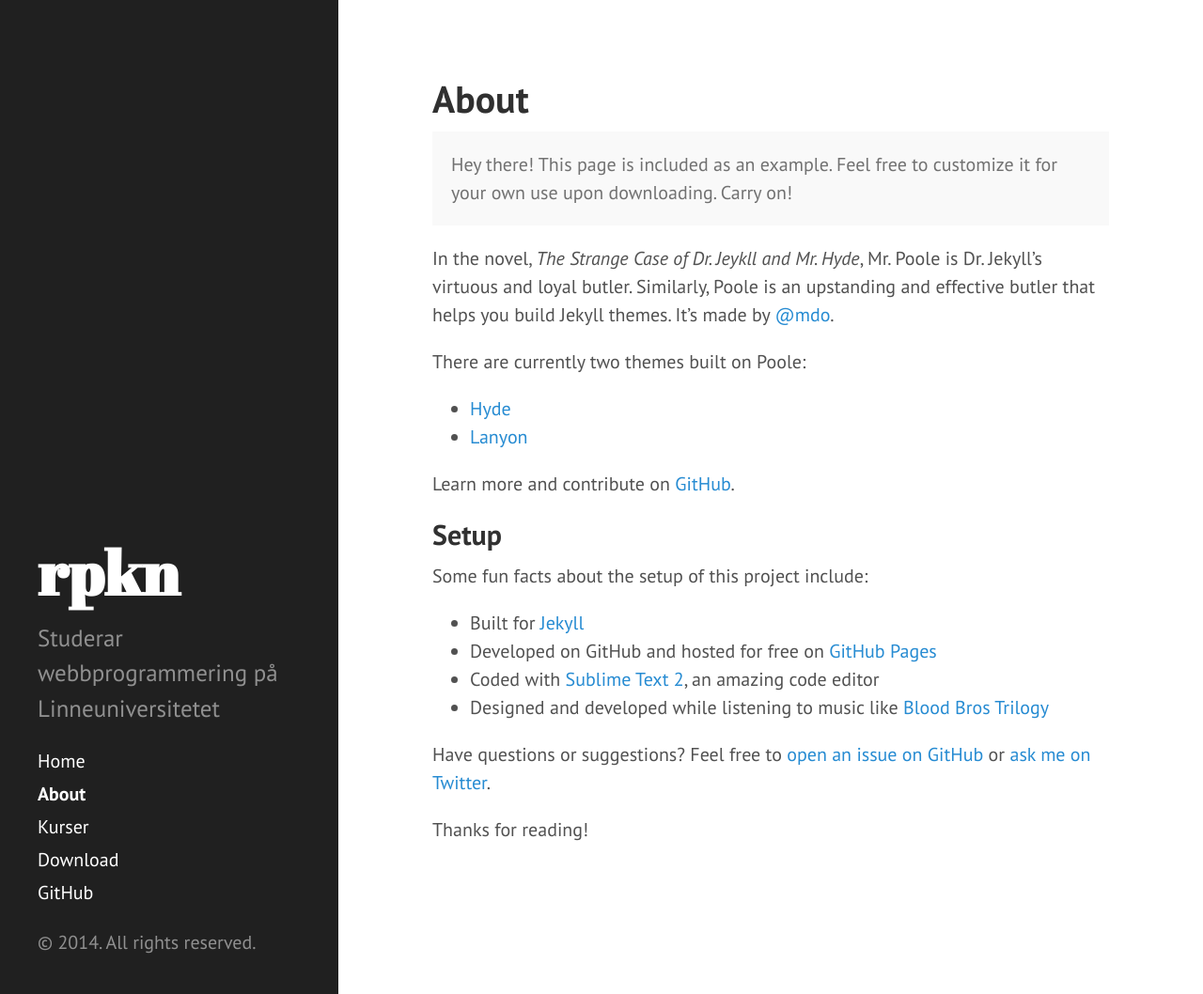
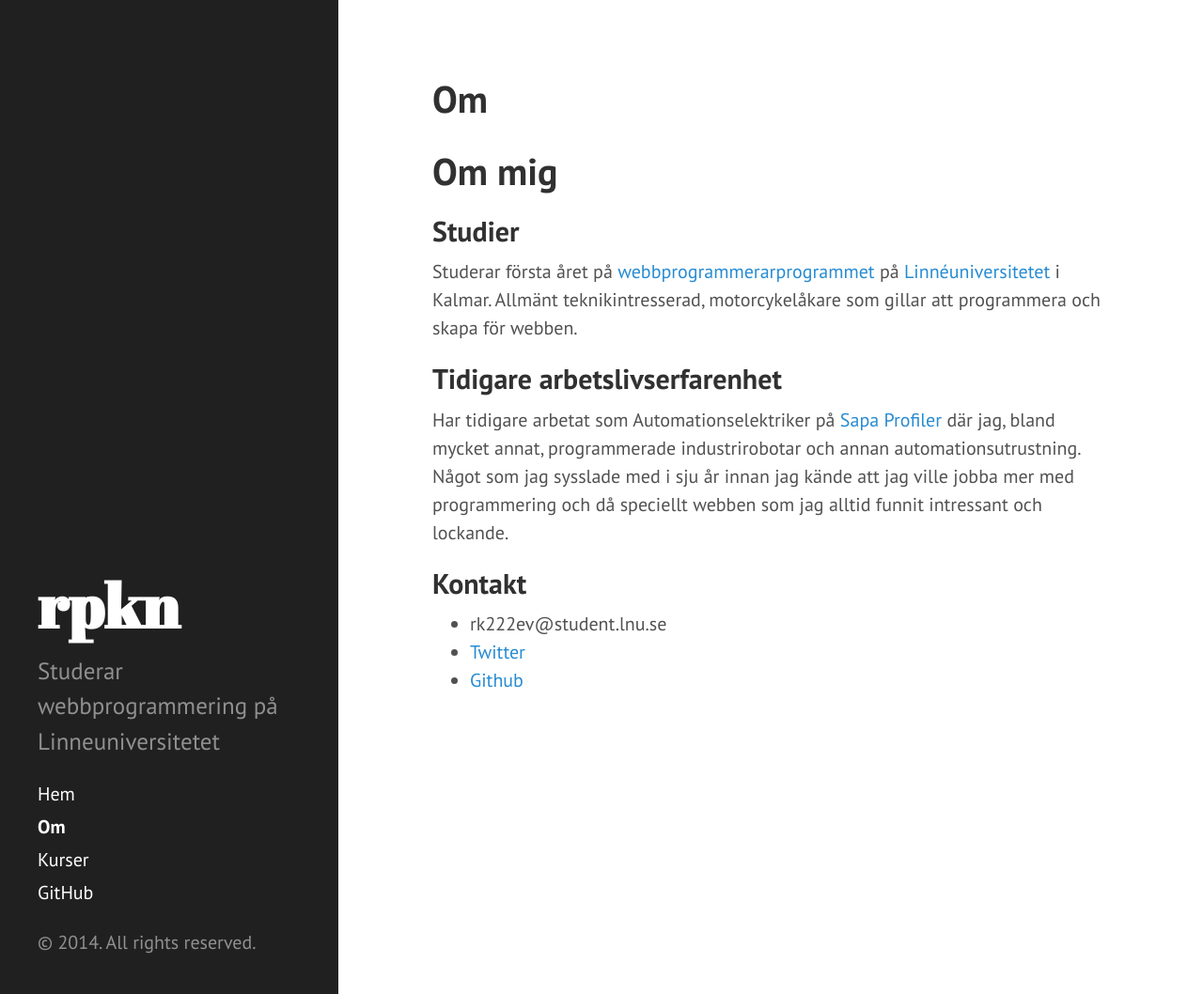
Before and after one commit to rk222ev/www, a Jekyll site: the page built from about.md, in a window 1280 px wide and 1058 px high. Shown: the whole window at 94% size. Built offline with Jekyll 4.4.1, drawn with Linux system fonts in a browser that asks for light colours; Markdown is read by kramdown in place of the engine named in the settings.

Commit message:
Changed about and the sidebar.

```diff
--- a/_includes/sidebar.html
+++ b/_includes/sidebar.html
@@ -10,7 +10,7 @@
     </div>
 
     <nav class="sidebar-nav">
-      <a class="sidebar-nav-item{% if page.url == site.baseurl %} active{% endif %}" href="{{ site.baseurl }}">Home</a>
+      <a class="sidebar-nav-item{% if page.url == site.baseurl %} active{% endif %}" href="{{ site.baseurl }}">Hem</a>
 
       {% comment %}
         The code below dynamically generates a sidebar nav of pages with
@@ -26,7 +26,6 @@
         {% endif %}
       {% endfor %}
 
-      <a class="sidebar-nav-item" href="{{ site.github.repo }}/archive/v{{ site.version }}.zip">Download</a>
       <a class="sidebar-nav-item" href="{{ site.github.repo }}">GitHub</a>
     </nav>
 
--- a/about.md
+++ b/about.md
@@ -1,30 +1,21 @@
 ---
 layout: page
-title: About
+title: Om
 ---
 
-<p class="message">
-  Hey there! This page is included as an example. Feel free to customize it for your own use upon downloading. Carry on!
-</p>
+# Om mig
 
-In the novel, *The Strange Case of Dr. Jeykll and Mr. Hyde*, Mr. Poole is Dr. Jekyll's virtuous and loyal butler. Similarly, Poole is an upstanding and effective butler that helps you build Jekyll themes. It's made by [@mdo](https://twitter.com/mdo).
+##Studier
+Studerar första året på [webbprogrammerarprogrammet](http://www.webbprogrammerare.se) på [Linnéuniversitetet](http://lnu.se) i Kalmar.
+Allmänt teknikintresserad, motorcykelåkare som gillar att programmera och skapa för webben.
 
-There are currently two themes built on Poole:
+##Tidigare arbetslivserfarenhet
+Har tidigare arbetat som Automationselektriker på [Sapa Profiler](http://www.sapagroup.com) där jag, bland mycket annat, programmerade
+industrirobotar och annan automationsutrustning. Något som jag sysslade med i sju år innan jag kände att jag ville jobba mer med programmering
+och då speciellt webben som jag alltid funnit intressant och lockande.
 
-* [Hyde](http://hyde.getpoole.com)
-* [Lanyon](http://lanyon.getpoole.com)
 
-Learn more and contribute on [GitHub](https://github.com/poole).
-
-## Setup
-
-Some fun facts about the setup of this project include:
-
-* Built for [Jekyll](http://jekyllrb.com)
-* Developed on GitHub and hosted for free on [GitHub Pages](https://pages.github.com)
-* Coded with [Sublime Text 2](http://sublimetext.com), an amazing code editor
-* Designed and developed while listening to music like [Blood Bros Trilogy](https://soundcloud.com/maddecent/sets/blood-bros-series)
-
-Have questions or suggestions? Feel free to [open an issue on GitHub](https://github.com/poole/issues/new) or [ask me on Twitter](https://twitter.com/mdo).
-
-Thanks for reading!
+##Kontakt
+- rk222ev@student.lnu.se
+- [Twitter](http://twitter.com/ropkn)
+- [Github](http://www.github.com/rk222ev)
```
